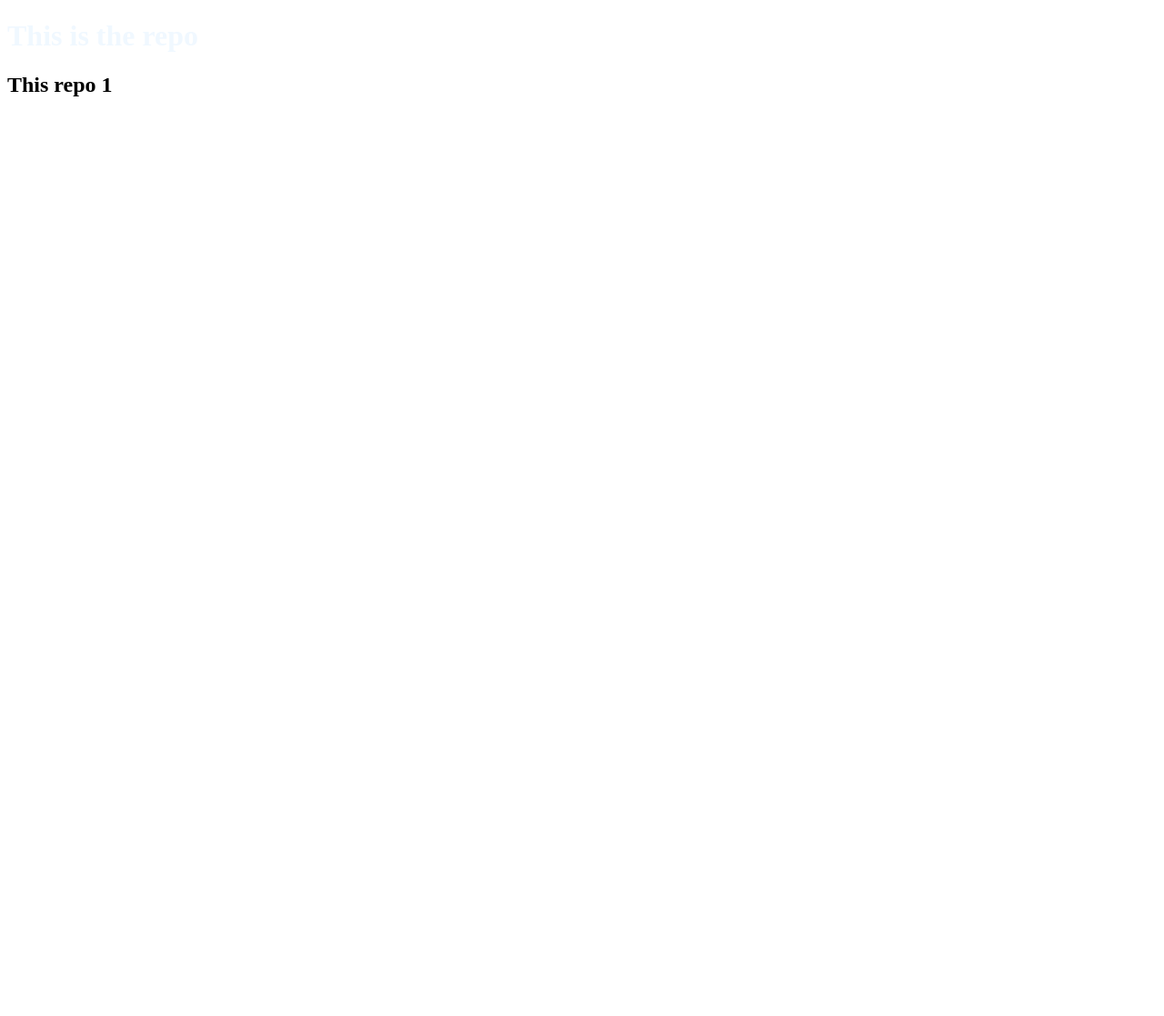
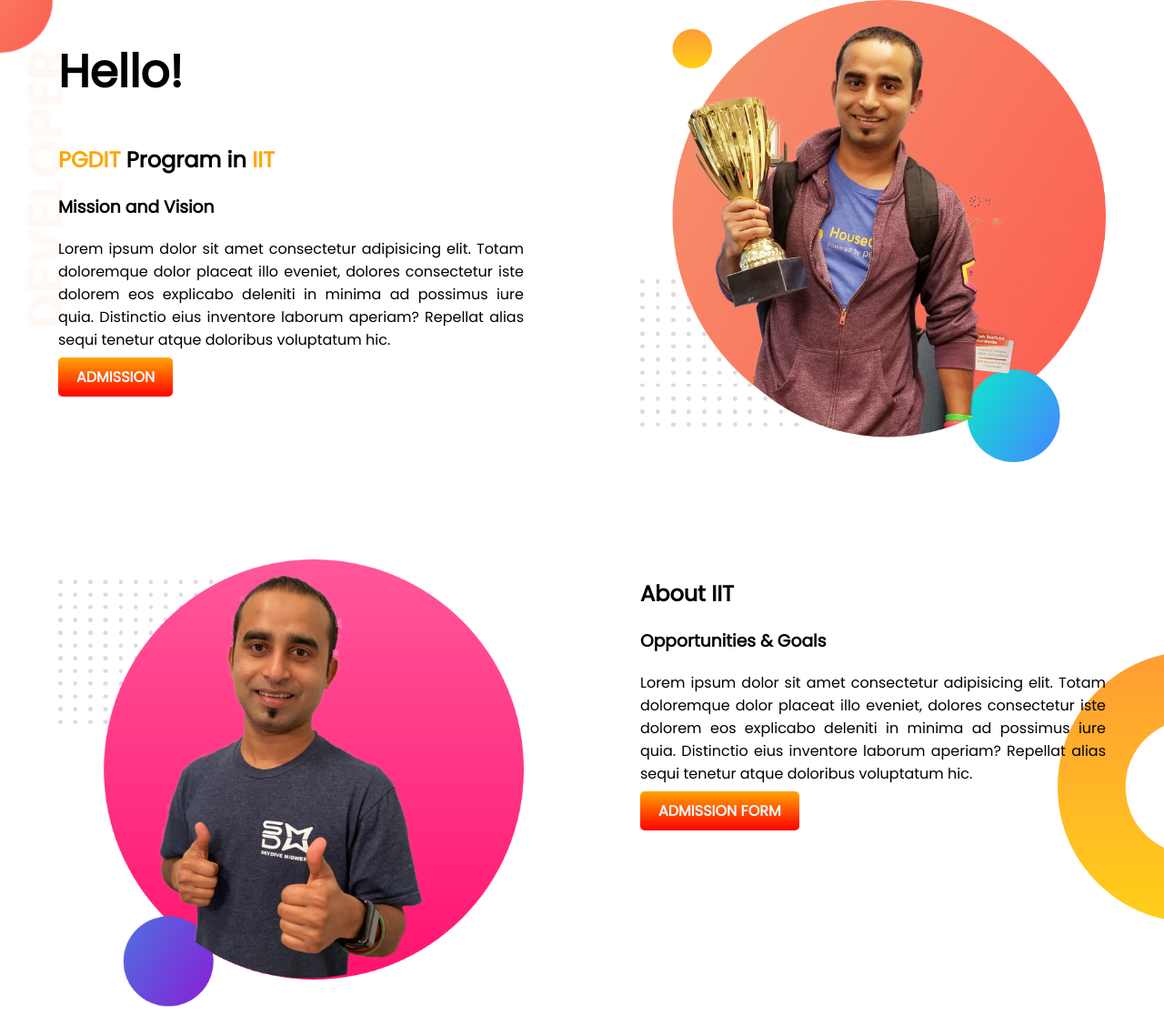
Before and after one commit to omitsen/PGD_IT, a plain HTML site: page index.html in a window 1280 px wide. Shown: the whole page at 91% size. Before the commit the page ends 800 px from the top, so only its background shows below. Drawn offline with Linux system fonts and the light colour scheme.

Commit message:
Added two part

```diff
--- a/index.html
+++ b/index.html
@@ -3,11 +3,41 @@
 <head>
     <meta charset="UTF-8">
     <meta name="viewport" content="width=device-width, initial-scale=1.0">
-    <title>This is my first repo</title>
+    <title>Portfolio Website</title>
+    <link rel="preconnect" href="https://fonts.googleapis.com">
+    <link rel="preconnect" href="https://fonts.gstatic.com" crossorigin>
+    <link href="https://fonts.googleapis.com/css2?family=Poppins&display=swap" rel="stylesheet">
     <link rel="stylesheet" href="style.css">
 </head>
-<body>
-    <h1>This is the repo</h1>
-    <h2>This repo 1</h2>
+<body class="poppins-regular">
+    <section class="top-banner">
+        <div class="width-half">
+            <h1>Hello!</h1>
+            <h2><span class="head-color">PGDIT</span> Program in <span class="head-color">IIT</span></h2>
+            <h3>Mission and Vision</h3>
+            <p class="first-pera">Lorem ipsum dolor sit amet consectetur adipisicing elit. Totam doloremque dolor placeat illo eveniet, dolores consectetur iste dolorem eos explicabo deleniti in minima ad possimus iure quia. Distinctio eius inventore laborum aperiam? Repellat alias sequi tenetur atque doloribus voluptatum hic.</p>
+            <a class="click-button" target="_blank" href="https://nstu.edu.bd/">ADMISSION</a>
+        </div>
+        <div class="width-half">
+            <img src="images/image.png" alt="">
+        </div>
+
+    </section>
+
+    <section class="middle-banner">
+        <div class="width-half">
+            <img src="images/jhankar2.png" alt="">
+        </div>
+        <div class="width-half">
+            <h2>About IIT</h2>
+            <h3>Opportunities & Goals</h3>
+            <p class="first-pera">Lorem ipsum dolor sit amet consectetur adipisicing elit. Totam doloremque dolor placeat illo eveniet, dolores consectetur iste dolorem eos explicabo deleniti in minima ad possimus iure quia. Distinctio eius inventore laborum aperiam? Repellat alias sequi tenetur atque doloribus voluptatum hic.</p>
+            <a class="click-button" target="_blank" href="">ADMISSION FORM</a>
+
+        </div>
+
+    </section>
+
+
 </body>
 </html>
--- a/style.css
+++ b/style.css
@@ -1,5 +1,48 @@
-h1{
+.poppins-regular {
+    font-family: "Poppins", sans-serif;
+    font-weight: 400;
+    font-style: normal;
+    margin: 0%;
+  }
+  h1{
+    font-size: 50px;
+  }
+  .head-color{
+    color: orange;
+  }
+  section{
+    display: flex;
+    margin-bottom: 100px;
+  }
+  .width-half{
+    width: 50%;
+    padding-left: 5%;
+    padding-right: 5%;
+  }
+  .width-half img{
+    width: 100%;
 
-    color:aliceblue
+  }
+  .click-button{
+    text-decoration: none;
+    /*background-color: orange;*/
+    background-image:linear-gradient(orange,red);
+    padding: 10px 20px;
+    border-radius: 5px;
+    font-weight: 700;
+    color: aliceblue;
 
+  }
+  .first-pera{
+    text-align: justify;
+  }
+  .top-banner{
+    background-image: url(images/top-banner.png);
+    background-repeat: no-repeat;
+  }
+.middle-banner{
+
+    background-image: url(images/dream-bg.png);
+    background-repeat: no-repeat;
+    background-position: right;
 }
```
Also changed, not shown: images/dream-bg.png (added), images/exp-bg.png (added), images/image.png (added), images/jhankar2.png (added), images/my-bg.png (added), images/my-bg2.png (added), images/profile.png (added), images/profile2.png (added), images/top-banner.png (added).
